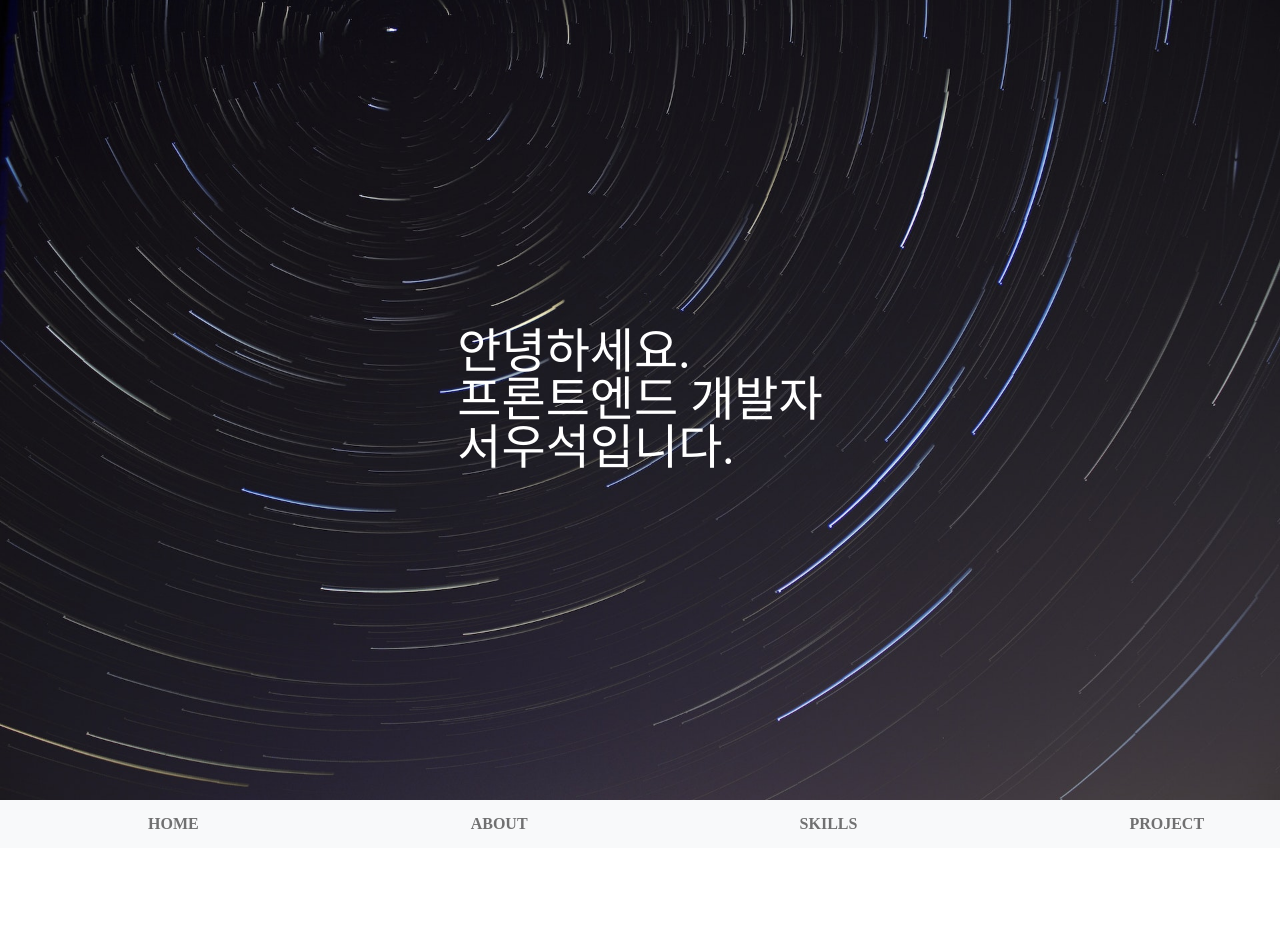
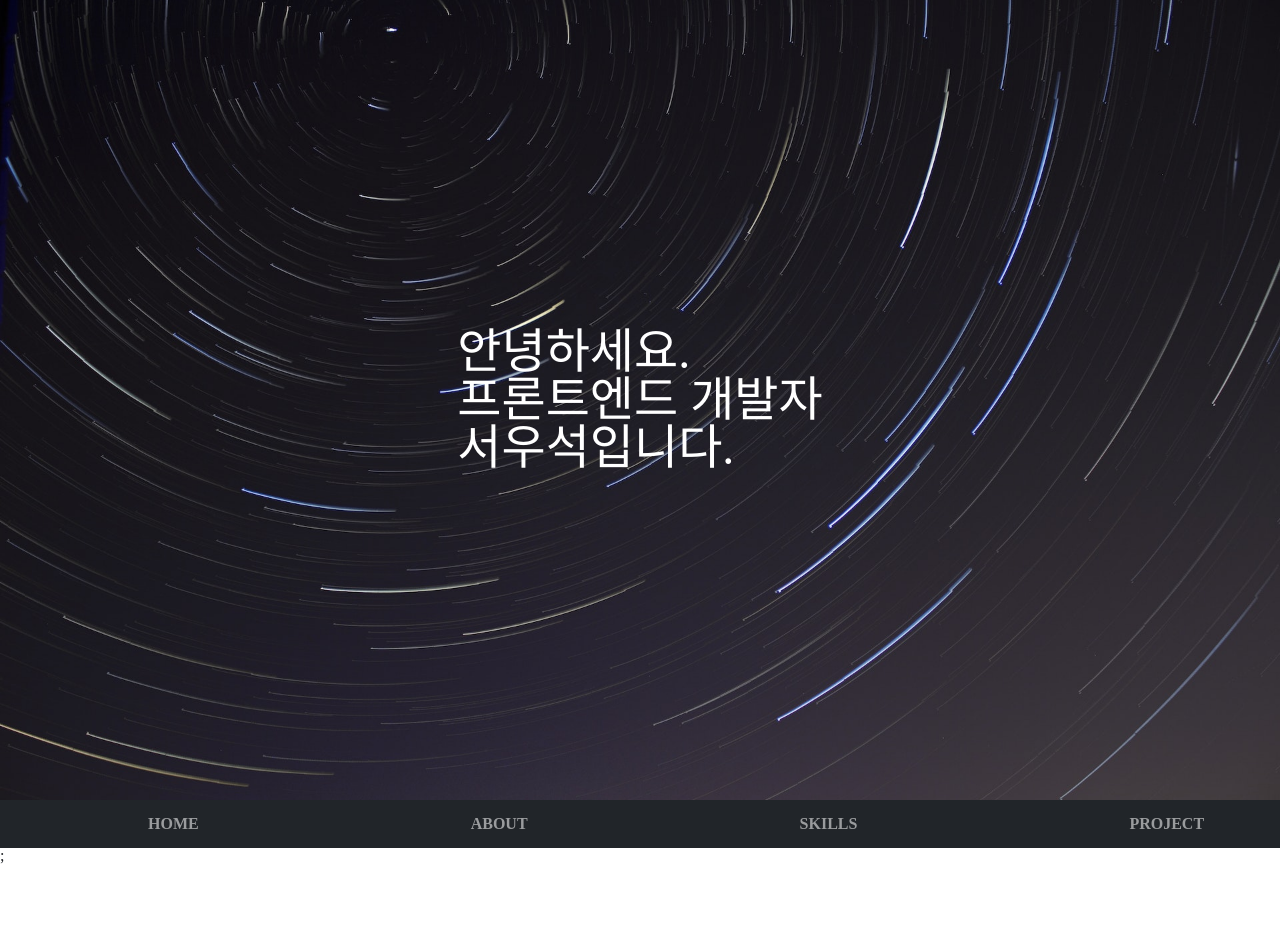
Before and after one commit to GarbageCode1984/pf-PortfolioWebSite, a React (Create React App) app: page / in a window 1280 px wide. Shown: the top 952 px of the page. Built offline with nearby package versions, Linux system fonts and the light colour scheme.

Commit message:
navbar 반응형 추가

```diff
--- a/src/components/Navigation.jsx
+++ b/src/components/Navigation.jsx
@@ -6,7 +6,50 @@ import { Link } from "react-scroll";
 function Navigation() {
   return (
     <>
-      <Navbar bg="light" variant="light" sticky="top" className="navbar">
+      <Navbar
+        collapseOnSelect
+        expand="lg"
+        bg="dark"
+        variant="dark"
+        sticky="top"
+        className="navbar"
+      >
+        <Container fluid>
+          <Navbar.Toggle aria-controls="responsive-navbar-nav" />
+          <Navbar.Collapse id="responsive-navbar-nav" fluid>
+            <Nav className="me-auto  navWrap" lg="8">
+              <Link to="home">
+                <Nav.Link className="navItem" href="#home">
+                  HOME
+                </Nav.Link>
+              </Link>
+              <Link to="about">
+                <Nav.Link className="navItem" href="#about">
+                  ABOUT
+                </Nav.Link>
+              </Link>
+              <Link to="skilles">
+                <Nav.Link className="navItem" href="#skills">
+                  SKILLS
+                </Nav.Link>
+              </Link>
+              <Link to="project">
+                <Nav.Link className="navItem" href="#project">
+                  PROJECT
+                </Nav.Link>
+              </Link>
+            </Nav>
+          </Navbar.Collapse>
+        </Container>
+      </Navbar>
+      ;
+    </>
+  );
+}
+
+export default Navigation;
+
+/*  <Navbar bg="light" variant="light" sticky="top" className="navbar">
         <Container fluid>
           <Nav className="me-auto navWrap" lg="8">
             <Link to="home">
@@ -31,9 +74,4 @@ function Navigation() {
             </Link>
           </Nav>
         </Container>
-      </Navbar>
-    </>
-  );
-}
-
-export default Navigation;
+      </Navbar> */
```
